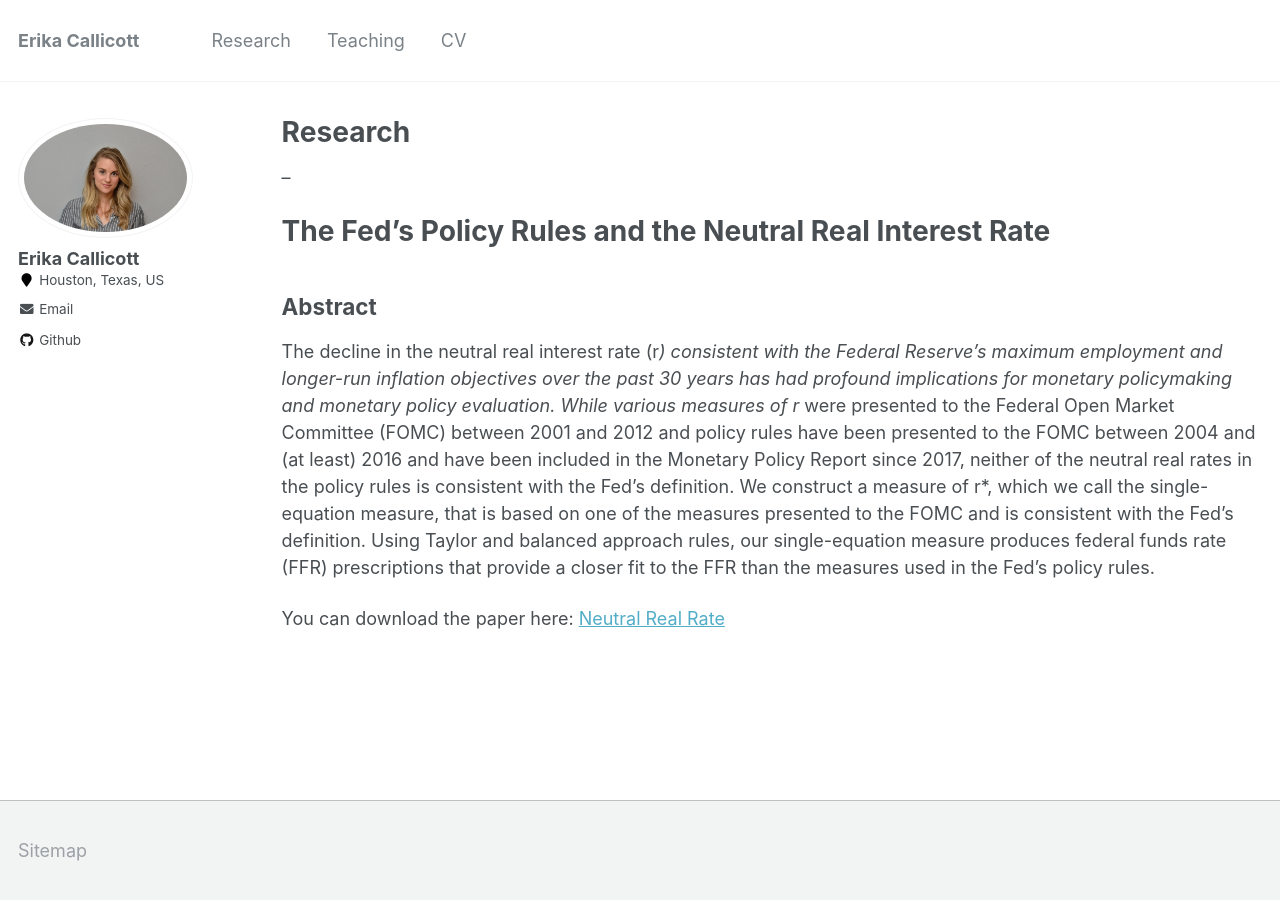
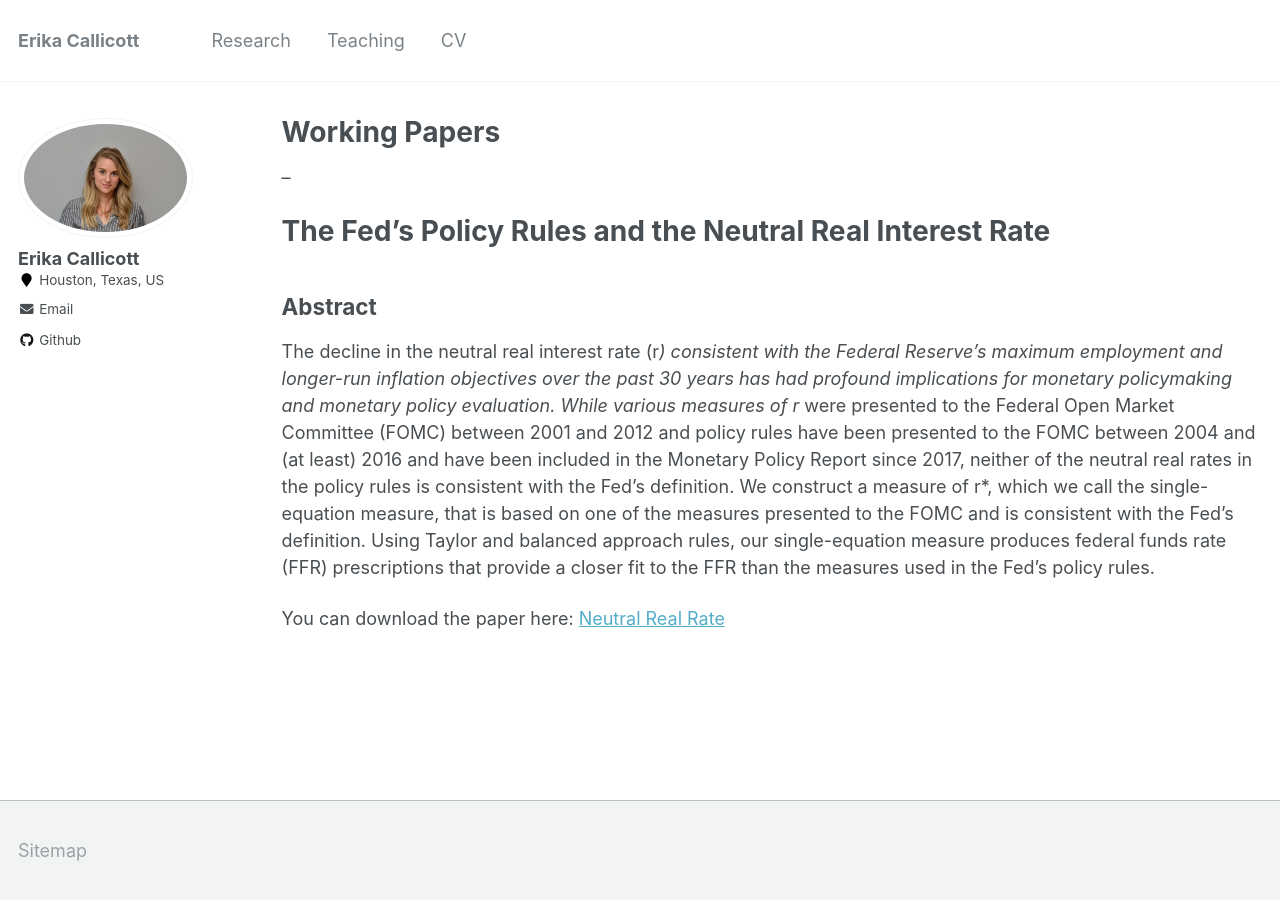
Before and after one commit to erikacallicott/erikacallicott.github.io, a Jekyll site: the page built from _pages/research.md, in a window 1280 px wide. Built offline with Jekyll 4.4.1, drawn with Linux system fonts in a browser that asks for light colours.

Commit message:
Update research.md

```diff
--- a/_pages/research.md
+++ b/_pages/research.md
@@ -1,6 +1,6 @@
 ---
 layout: archive
-title: "Research"
+title: "Working Papers"
 permalink: /research/
 author_profile: true
 ---
```
